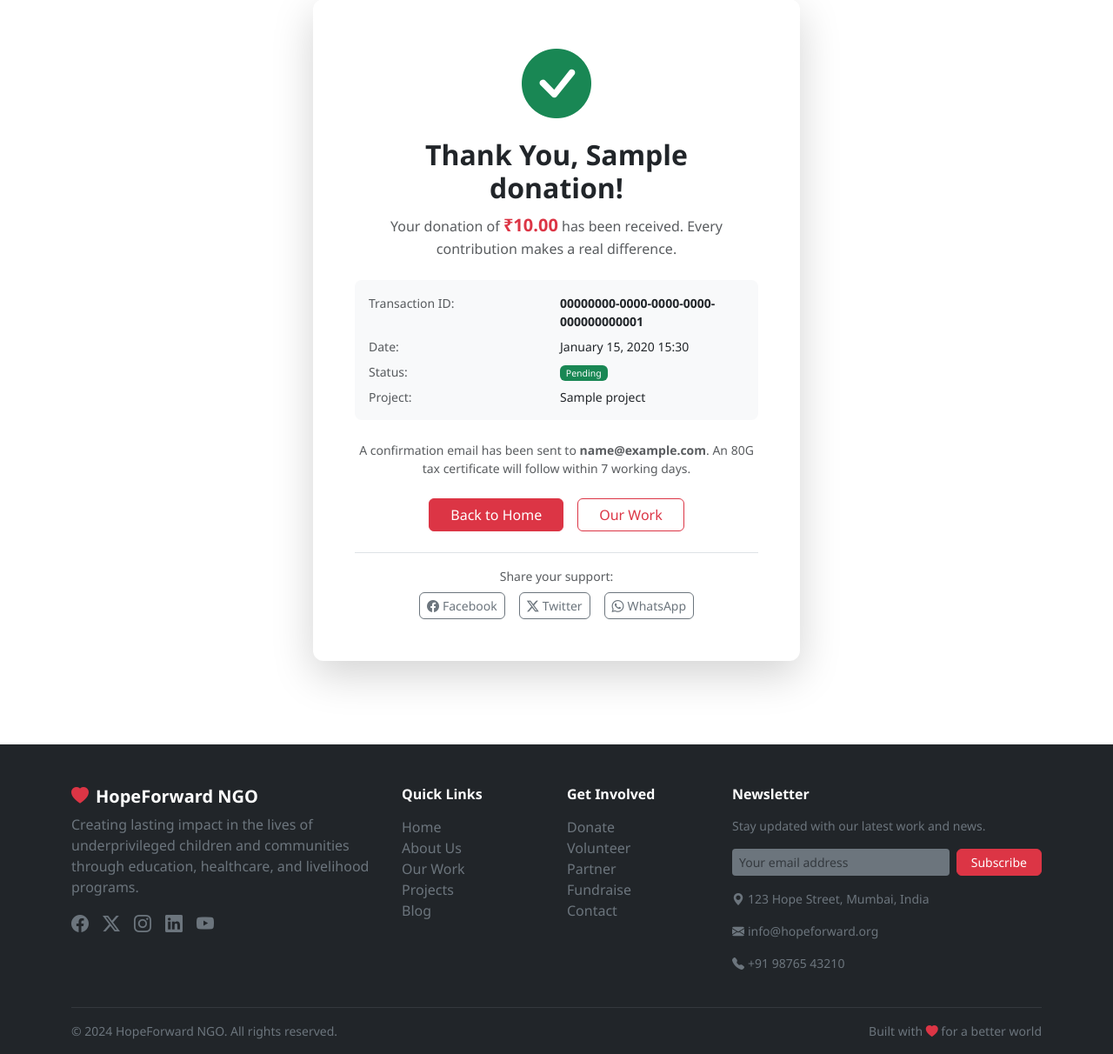
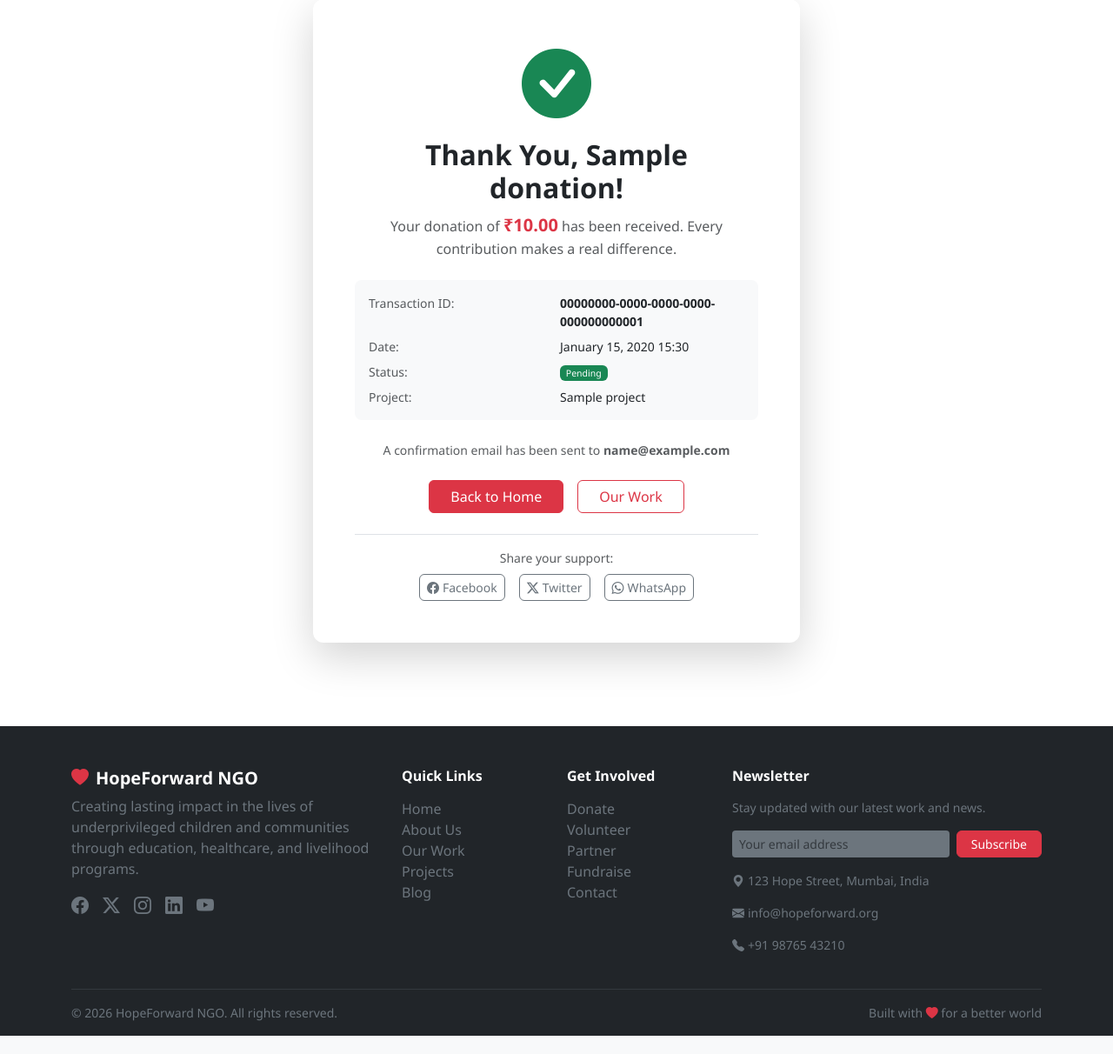
Before and after one commit to SurajSingh9696/ItVedant-Internship, a Django app: page /donate/success/1/ in a window 1280 px wide. Shown: the part 111-1323 px from the top of the page at 87% size. After the commit the page ends 1302 px from the top, so only its background shows below. Run offline with Django 5.2, Linux system fonts and the light colour scheme; tables that the repository leaves empty hold one stand-in row (values such as "Sample post").

Commit message:
Update copyright year in footer and modify donation confirmation message

```diff
--- a/templates/base.html
+++ b/templates/base.html
@@ -111,7 +111,7 @@
         <hr class="border-secondary mt-4">
         <div class="row align-items-center">
             <div class="col-md-6 text-secondary small">
-                &copy; 2024 HopeForward NGO. All rights reserved.
+                &copy; 2026 HopeForward NGO. All rights reserved.
             </div>
             <div class="col-md-6 text-md-end text-secondary small">
                 Built with <i class="bi bi-heart-fill text-danger"></i> for a better world
--- a/templates/donations/success.html
+++ b/templates/donations/success.html
@@ -22,7 +22,7 @@
                     {% endif %}
                 </div>
             </div>
-            <p class="text-muted small mb-4">A confirmation email has been sent to <strong>{{ donation.donor_email }}</strong>. An 80G tax certificate will follow within 7 working days.</p>
+            <p class="text-muted small mb-4">A confirmation email has been sent to <strong>{{ donation.donor_email }}</strong></p>
             <div class="d-flex justify-content-center gap-3">
                 <a href="{% url 'home' %}" class="btn btn-danger px-4">Back to Home</a>
                 <a href="{% url 'our_work' %}" class="btn btn-outline-danger px-4">Our Work</a>
```
